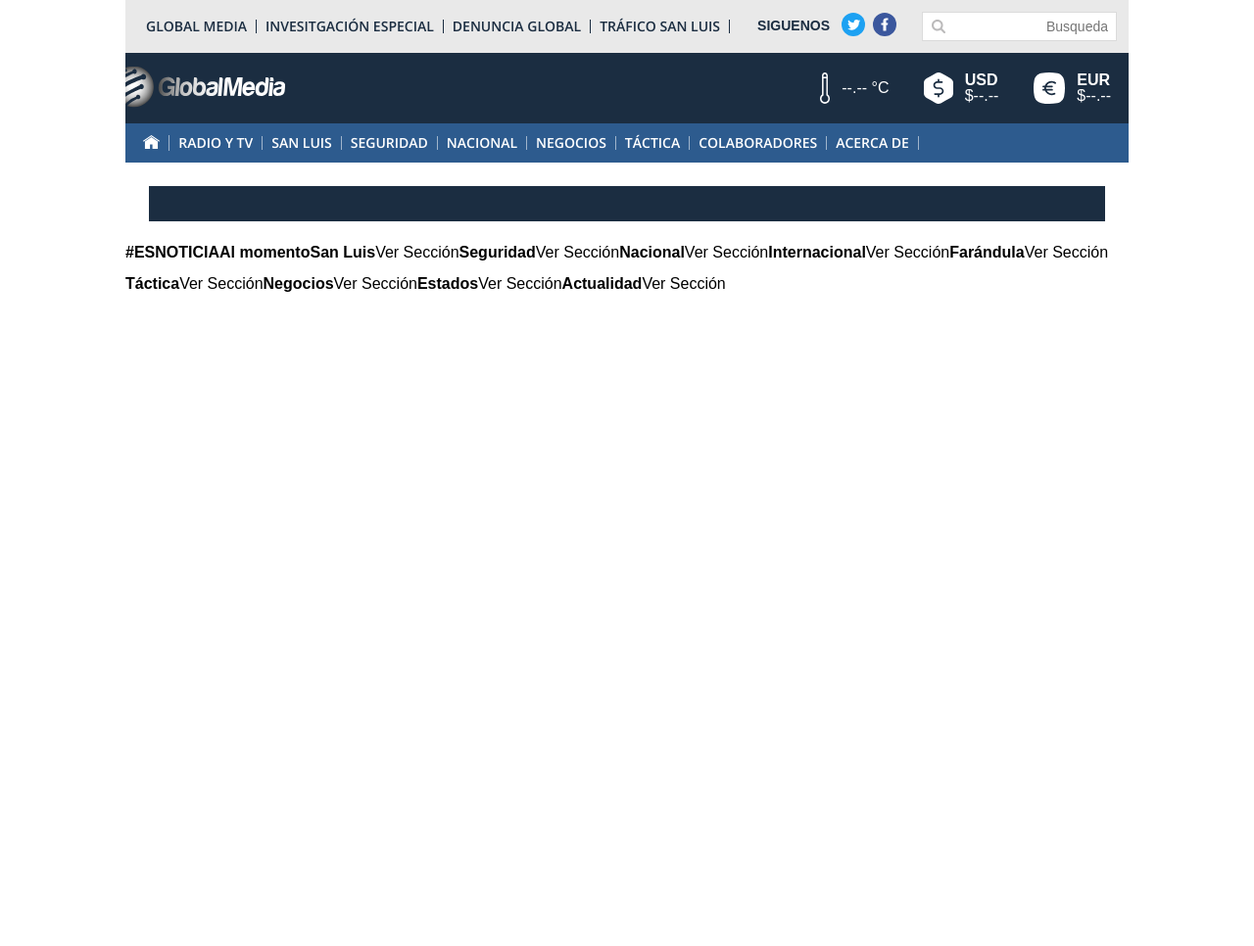
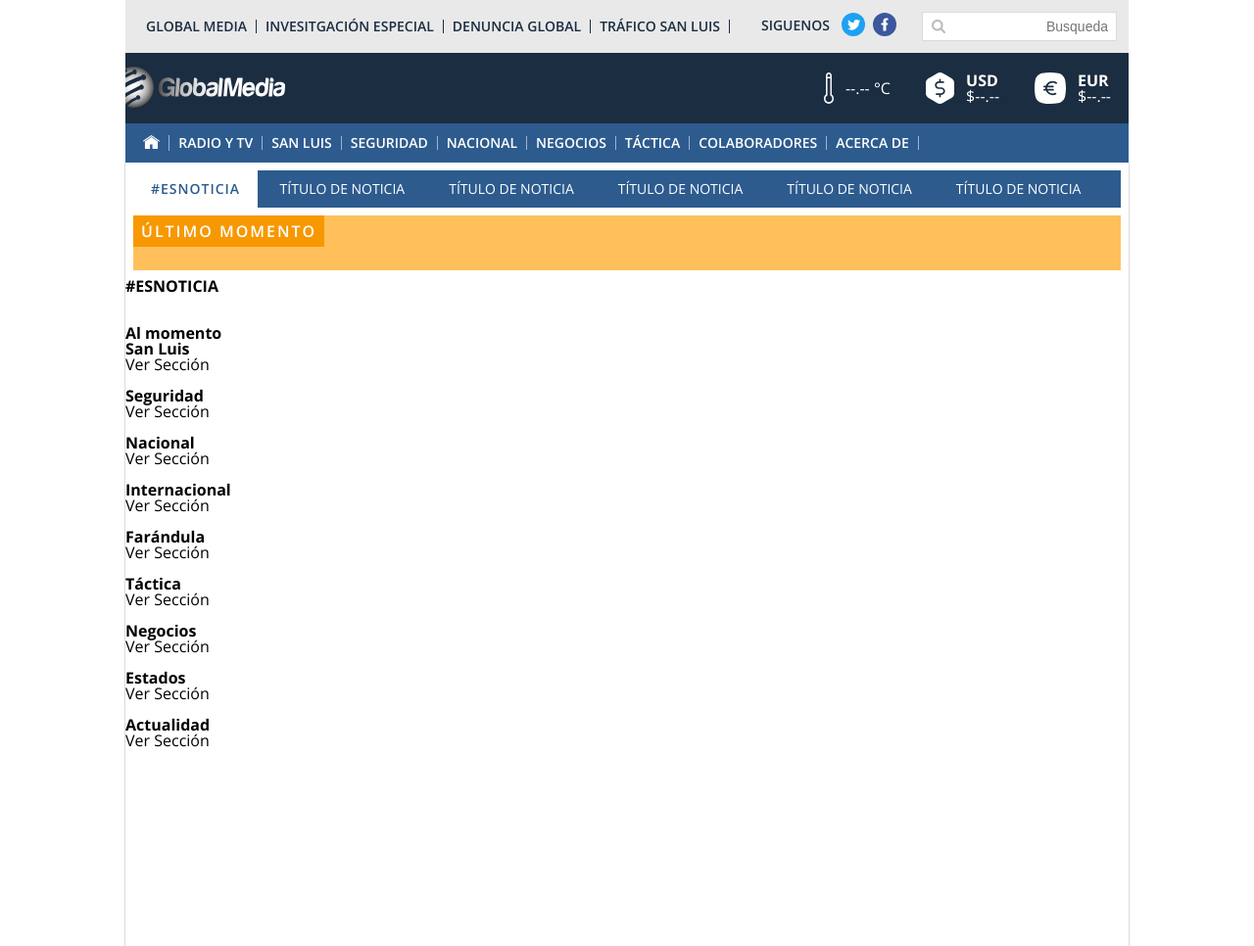
Before and after one commit to leobelico/globalmedia, a Rails app: page / in a window 1280 px wide. Shown: the whole page at 98% size. Before the commit the page ends 800 px from the top, so only its background shows below. Run offline with Rails 7, Linux system fonts and the light colour scheme; data comes from the database, SQL or seed files in the repository; data that the repository does not hold is empty; style sheets or scripts are compiled from the project's sources; some libraries are stand-ins or nearby versions.

Commit message:
styled its-news bar and started breaking news structure

```diff
--- /dev/null
+++ b/app/assets/stylesheets/components/breaking-news.scss
@@ -0,0 +1,22 @@
+.breaking-news {
+	width:  calc(100% - 16px);
+	margin:  0px 8px 8px 8px;
+	background:  #ffc05b;
+	padding:  24px;
+	padding-top:  32px;
+	box-sizing:  border-box;
+	position:  relative;
+	display:  flex;
+	flex-direction:  row;
+}
+.breaking-news__tag	{
+	position:  absolute;
+	top:  0;
+	left:  0;
+	padding:  8px;
+	text-transform:  uppercase;
+	color:  #ffffff;
+	background-color:  #f79800;
+	font-weight:  600;
+	letter-spacing:  2px;
+}
--- a/app/assets/stylesheets/components/its-news.scss
+++ b/app/assets/stylesheets/components/its-news.scss
@@ -1,6 +1,34 @@
 .its-news {
-	width:  100%;
-	margin: 24px;
-	padding:  18px;
-	background-color:  $primary;
+	width:  calc(100% - 16px);
+	margin: 8px;
+	padding:  0px 18px 0px 0px;
+	background-color:  $secondary;
+	display:  flex;
+	flex-direction:  row;
+	align-items:  center;
+	justify-content:  space-between;
+	box-sizing:  border-box;
 }
+.its-news__news {
+	flex-grow:  1;
+	display:  flex;
+	flex-direction:  row;
+	align-items:  center;
+	justify-content:  space-around;
+}
+.its-news__hashtag {
+	color:  $secondary;
+	background-color:  #ffffff;
+	padding:  12px 18px;
+	font-size:  14px;
+	font-weight:  600;
+	letter-spacing:  1px;
+	font-family:  "Open Sans", sans-serif;
+}
+.its-news__title {
+	font-weight:  400;
+	font-family:  "Open Sans", sans-serif;
+	font-size:  14px;
+	text-transform:  uppercase;
+	color:  #ffffff;
+}
--- a/app/assets/stylesheets/main.scss
+++ b/app/assets/stylesheets/main.scss
@@ -19,16 +19,26 @@
 
 $interface-width:  1024px;
 
+
+html,
+body {
+	height:  100%;
+	width:  100%;
+	font-family: "Open Sans", sans-serif;
+}
 .interface {
 	width:  100%;
 	max-width:  $interface-width;
 	display:  flex;
-	flex-direction:  row;
+	flex-direction:  column;
 	align-items:  flex-start;
 	justify-content:  flex-start;
 	flex-wrap:  wrap;
 	margin-left:  auto;
 	margin-right:  auto;
+	border-left:  solid 1px #dbdbdb;
+	border-right:  solid 1px #dbdbdb;
+	min-height:  100%;
 }
 .main-content,
 .sidebar {
@@ -45,3 +55,4 @@ $interface-width:  1024px;
 @import "components/navbar";
 @import "components/social-media";
 @import "components/its-news";
+@import "components/breaking-news";
--- /dev/null
+++ b/app/views/components/_breaking-news.html.erb
@@ -0,0 +1,4 @@
+<div class="breaking-news">
+	<p class="breaking-news__tag">Último Momento</p>
+
+</div>
--- a/app/views/components/_its-news.html.erb
+++ b/app/views/components/_its-news.html.erb
@@ -1,3 +1,10 @@
 <div class="its-news">
-
+	<p class="its-news__hashtag">#ESNOTICIA</p>
+	<div class="its-news__news">
+		<a href="" class="its-news__title">Título de noticia</a>
+		<a href="" class="its-news__title">Título de noticia</a>
+		<a href="" class="its-news__title">Título de noticia</a>
+		<a href="" class="its-news__title">Título de noticia</a>
+		<a href="" class="its-news__title">Título de noticia</a>
+	</div>
 </div>
--- a/app/views/layouts/application.html.erb
+++ b/app/views/layouts/application.html.erb
@@ -18,11 +18,9 @@
 	<%= render "components/header" %>
 	<%= render "components/navbar" %>
 
- 	<div class="breaking-news bar">
-
- 	</div>
  	<div class="interface">
 		<%= render "components/its-news" %>
+		<%= render "components/breaking-news" %>
 	    <%= yield %>
  	</div>
   </body>
--- a/config/environments/development.rb
+++ b/config/environments/development.rb
@@ -50,5 +50,5 @@ Rails.application.configure do
 
   # Use an evented file watcher to asynchronously detect changes in source code,
   # routes, locales, etc. This feature depends on the listen gem.
-  # config.file_watcher = ActiveSupport::EventedFileUpdateChecker
+  config.file_watcher = ActiveSupport::EventedFileUpdateChecker
 end
```
Also changed, not shown: app/views/components/_post-excerpt.html.erb (added, +7 -0 lines), app/views/components/_social-media-links.html.erb (added, +15 -0 lines), app/assets/images/share.svg (added), app/assets/images/whatsapp.svg (added).
